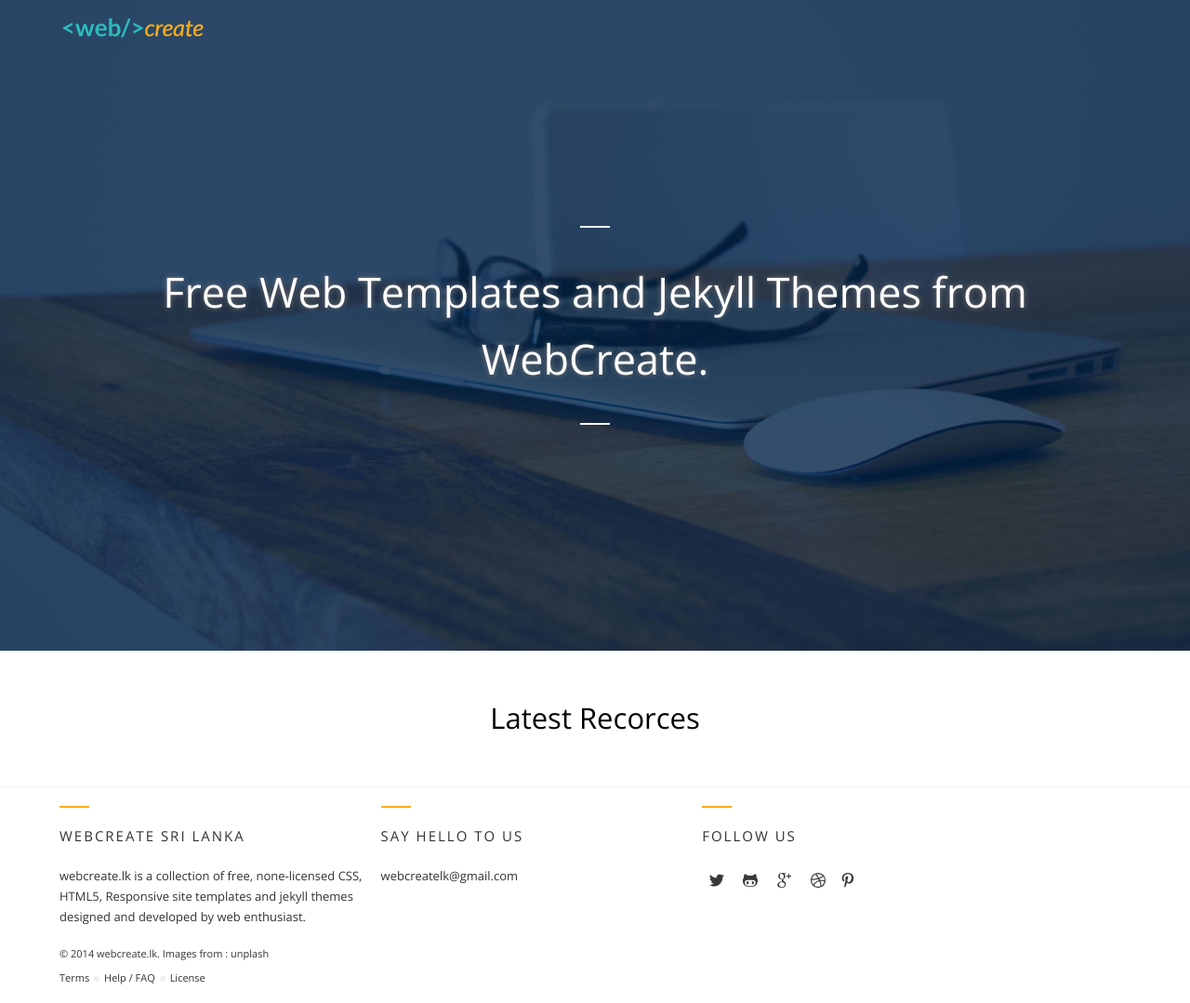
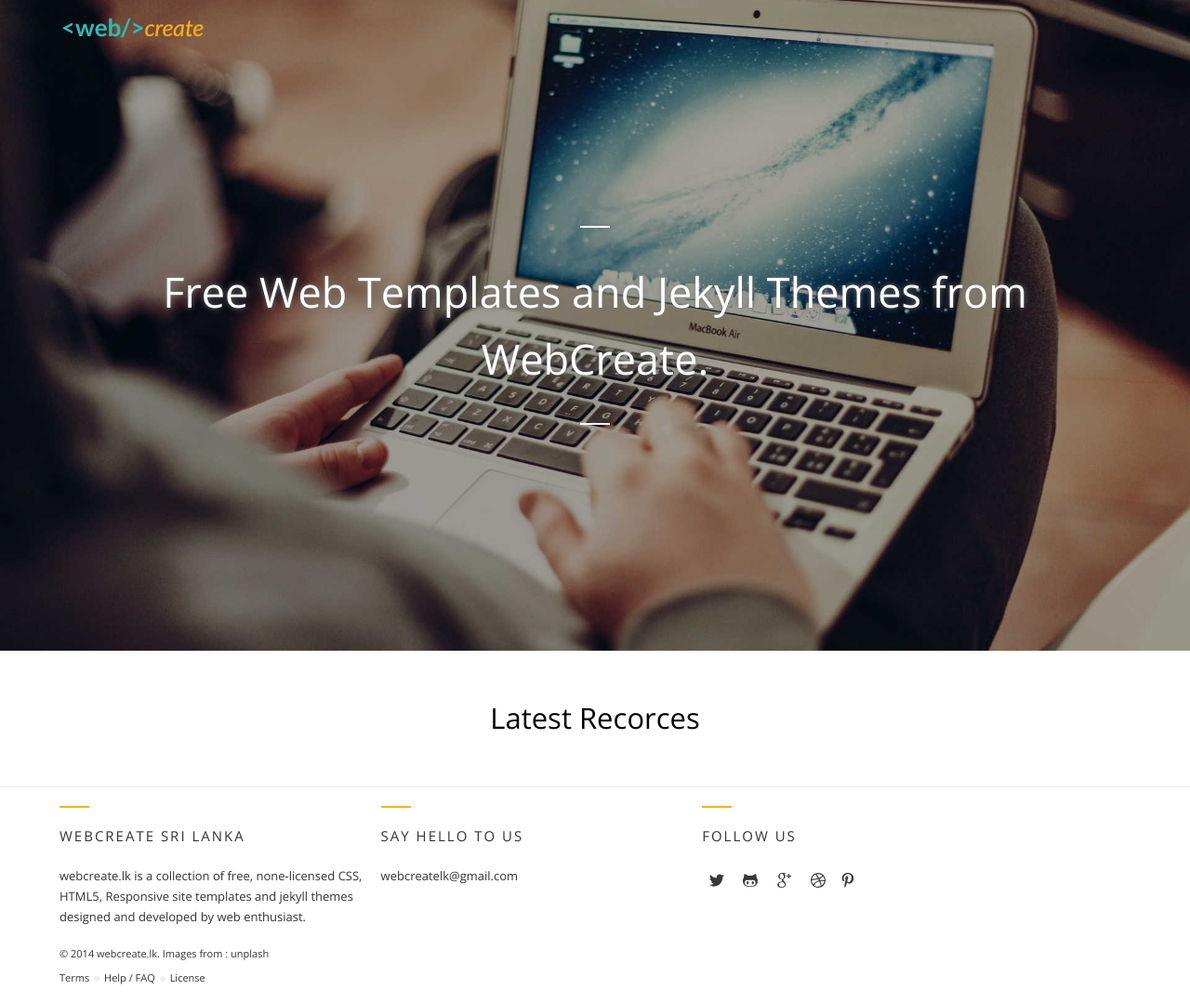
Before and after one commit to web-create/web-create.github.io, a Jekyll site: the page built from index.html, in a window 1280 px wide. Shown: the whole page at 93% size. Built offline with Jekyll 4.4.1, drawn with Linux system fonts in a browser that asks for light colours; nearby versions of some CDN libraries.

Commit message:
A new background image for hero unit

```diff
--- a/index.html
+++ b/index.html
@@ -1,7 +1,7 @@
 ---
 layout: default
 ---
-<div class="wc-fixed-bg wc-bg-1">
+<div class="wc-fixed-bg wc-bg-2">
    {% include main-hero-unit.html %}
 </div>
 
```
